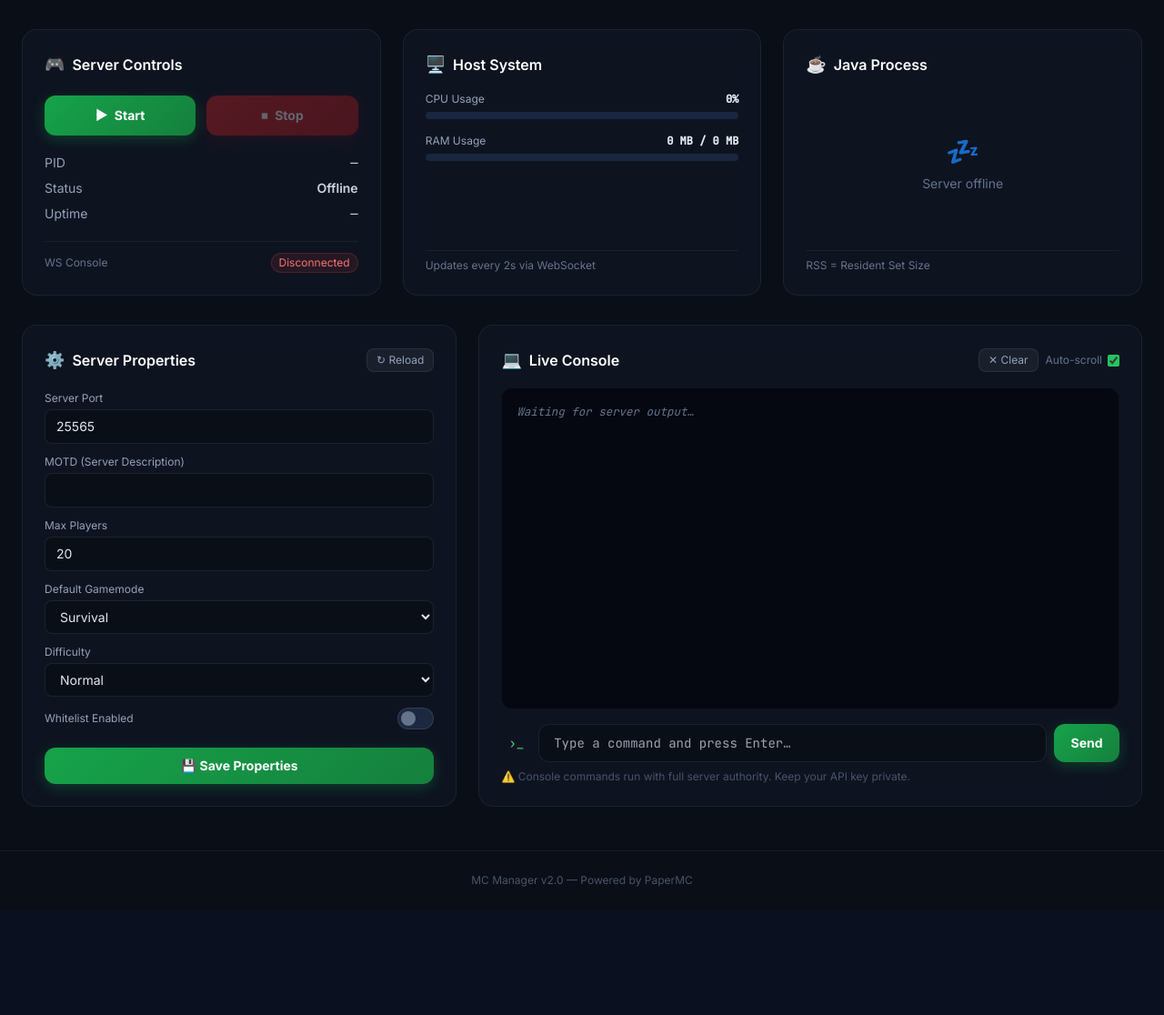
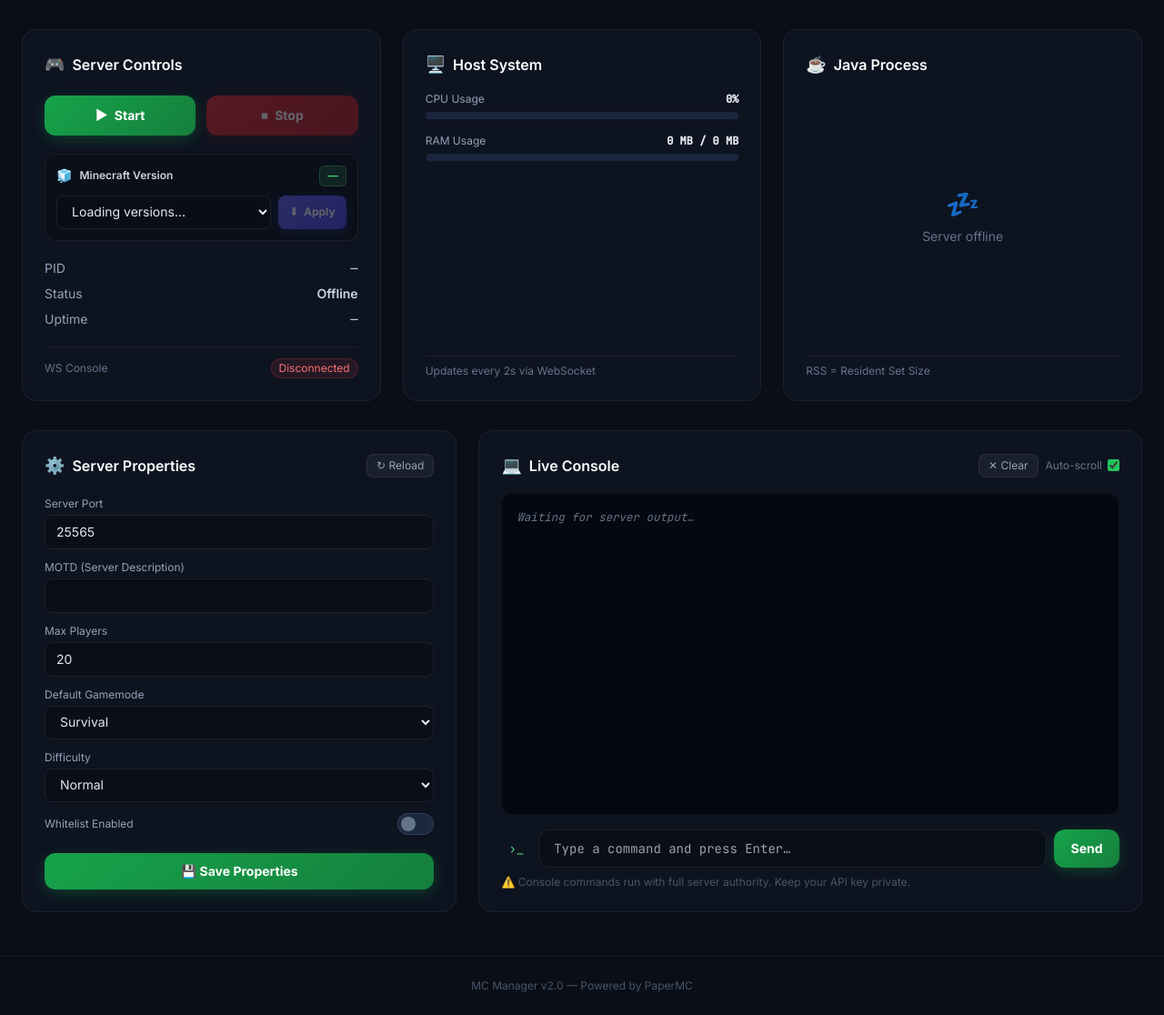
Before and after one commit to Hasboy15S/TamiVer, a FastAPI app: page / in a window 1280 px wide. Shown: the part 75-1191 px from the top of the page at 91% size. Before the commit the page ends 1050 px from the top, so only its background shows below. Run offline with FastAPI, Linux system fonts and the light colour scheme; parts of the project's set-up code (start-up, migrations or seed data) failed here and were passed over; some libraries are stand-ins or nearby versions.

Commit message:
feat: add Minecraft version selector (API + UI dropdown + auto-download)

```diff
--- a/main.py
+++ b/main.py
@@ -11,6 +11,8 @@ POST /api/server/stop           — Stop Minecraft server
 GET  /api/server/status         — Server status + uptime
 GET  /api/server/properties     — Read server.properties
 POST /api/server/properties     — Update server.properties
+GET  /api/server/versions       — List available MC versions
+POST /api/server/version        — Change MC version & download jar
 WS   /ws/console                — Real-time console I/O
 WS   /ws/metrics                — Live system metrics (2s interval)
 
@@ -189,6 +191,44 @@ async def api_set_properties(request: Request):
 
 
 # ---------------------------------------------------------------------------
+# Version management routes
+# ---------------------------------------------------------------------------
+
+@app.get("/api/server/versions", dependencies=[Depends(require_api_key)])
+async def api_get_versions():
+    """Return the current MC version and a list of all available PaperMC versions."""
+    return await server_manager.get_available_versions()
+
+
+@app.post("/api/server/version", dependencies=[Depends(require_api_key)])
+async def api_set_version(request: Request):
+    """
+    Change the Minecraft server version.
+    Server must be offline. Body: { "version": "1.21.4" }
+    Downloads the PaperMC jar for the requested version.
+    """
+    try:
+        body = await request.json()
+    except Exception:
+        raise HTTPException(status_code=400, detail="Request body must be valid JSON.")
+
+    version = body.get("version", "").strip() if isinstance(body, dict) else ""
+    if not version:
+        raise HTTPException(status_code=400, detail="Missing 'version' field.")
+
+    try:
+        result = await server_manager.change_version(version)
+        return result
+    except ValueError as exc:
+        raise HTTPException(status_code=400, detail=str(exc))
+    except RuntimeError as exc:
+        raise HTTPException(status_code=status.HTTP_409_CONFLICT, detail=str(exc))
+    except Exception as exc:
+        logger.exception("Failed to change version: %s", exc)
+        raise HTTPException(status_code=500, detail=f"Version change failed: {exc}")
+
+
+# ---------------------------------------------------------------------------
 # WebSocket: console
 # ---------------------------------------------------------------------------
 
--- a/templates/index.html
+++ b/templates/index.html
@@ -90,6 +90,33 @@
     .console-line.error { color: #f87171; }
     .console-line.info  { color: #60a5fa; }
     .console-line.done  { color: #4ade80; }
+
+    /* Version selector */
+    .version-section {
+      background: rgba(10, 14, 23, 0.6);
+      border: 1px solid rgba(255,255,255,0.06);
+      border-radius: 12px;
+      padding: 12px;
+    }
+    .version-badge {
+      display: inline-flex; align-items: center; gap: 4px;
+      padding: 2px 8px; border-radius: 6px; font-size: 0.7rem; font-weight: 600;
+      background: rgba(74,222,128,0.1); color: #4ade80;
+      border: 1px solid rgba(74,222,128,0.2);
+    }
+    .btn-version {
+      background: linear-gradient(135deg, #6366f1, #4f46e5);
+      box-shadow: 0 4px 15px rgba(99,102,241,0.3);
+      transition: all 0.2s;
+    }
+    .btn-version:hover:not(:disabled) {
+      background: linear-gradient(135deg, #818cf8, #6366f1);
+      box-shadow: 0 6px 20px rgba(99,102,241,0.5);
+      transform: translateY(-1px);
+    }
+    .btn-version:disabled { opacity: 0.35; cursor: not-allowed; transform: none; }
+    @keyframes spin { to { transform: rotate(360deg); } }
+    .spinner { animation: spin 0.8s linear infinite; display: inline-block; }
 
     /* Progress bars */
     .bar-track { background: rgba(36,51,86,0.6); border-radius: 9999px; overflow: hidden; }
@@ -248,6 +275,29 @@
           class="btn-danger flex-1 py-3 rounded-xl text-sm font-bold text-white flex items-center justify-center gap-2" disabled>
           <span>⏹</span> Stop
         </button>
+      </div>
+
+      <!-- Minecraft Version Selector -->
+      <div class="version-section space-y-2.5">
+        <div class="flex items-center justify-between">
+          <div class="flex items-center gap-2">
+            <span class="text-sm">🧊</span>
+            <span class="text-xs font-semibold text-slate-300">Minecraft Version</span>
+          </div>
+          <span id="current-version-badge" class="version-badge">—</span>
+        </div>
+        <div class="flex gap-2">
+          <select id="mc-version-select" class="field-input flex-1 rounded-lg px-3 py-2 text-sm">
+            <option value="" disabled selected>Loading versions…</option>
+          </select>
+          <button id="btn-change-version"
+            class="btn-version px-3 py-2 rounded-lg text-xs font-bold text-white flex items-center gap-1.5"
+            disabled>
+            <span id="version-btn-icon">⬇</span>
+            <span id="version-btn-text">Apply</span>
+          </button>
+        </div>
+        <p id="version-download-status" class="text-xs text-slate-500 hidden"></p>
       </div>
 
       <!-- Quick info -->
@@ -551,10 +601,17 @@ document.addEventListener('DOMContentLoaded', () => {
   document.getElementById('save-props-btn').addEventListener('click', saveProperties);
   document.getElementById('reload-props-btn').addEventListener('click', loadProperties);
 
+  // Version selector
+  document.getElementById('btn-change-version').addEventListener('click', changeVersion);
+  document.getElementById('mc-version-select').addEventListener('change', () => {
+    document.getElementById('btn-change-version').disabled = false;
+  });
+
   // Kick everything off
   startPolling();
   connectMetricsWs();
   loadProperties();
+  loadVersions();
 });
 
 // ═══════════════════════════════════════════════════════════════════
@@ -891,6 +948,101 @@ async function saveProperties() {
 }
 
 // ═══════════════════════════════════════════════════════════════════
+// Version Management
+// ═══════════════════════════════════════════════════════════════════
+async function loadVersions() {
+  if (!apiKey) return;
+  try {
+    const data = await apiFetch('/api/server/versions');
+    const select = document.getElementById('mc-version-select');
+    const badge = document.getElementById('current-version-badge');
+
+    // Update current version badge
+    badge.textContent = data.current || '—';
+
+    // Populate dropdown
+    select.innerHTML = '';
+    const placeholder = document.createElement('option');
+    placeholder.value = '';
+    placeholder.disabled = true;
+    placeholder.selected = true;
+    placeholder.textContent = '— Select version —';
+    select.appendChild(placeholder);
+
+    for (const ver of data.versions) {
+      const opt = document.createElement('option');
+      opt.value = ver;
+      opt.textContent = ver;
+      // Mark current version
+      if (ver === data.current) {
+        opt.textContent = `${ver} (current)`;
+        opt.style.color = '#4ade80';
+      }
+      select.appendChild(opt);
+    }
+
+    document.getElementById('btn-change-version').disabled = true;
+  } catch (e) {
+    console.warn('Failed to load versions:', e.message);
+  }
+}
+
+async function changeVersion() {
+  if (!apiKey) { showToast('Set an API key first.', 'error'); return; }
+
+  const select = document.getElementById('mc-version-select');
+  const version = select.value;
+  if (!version) { showToast('Select a version first.', 'error'); return; }
+
+  // Check if server is running
+  if (currentStatus === 'Running' || currentStatus === 'Starting') {
+    showToast('Stop the server before changing version.', 'error');
+    return;
+  }
+
+  const btn = document.getElementById('btn-change-version');
+  const btnIcon = document.getElementById('version-btn-icon');
+  const btnText = document.getElementById('version-btn-text');
+  const statusEl = document.getElementById('version-download-status');
+
+  // Show loading state
+  btn.disabled = true;
+  btnIcon.textContent = '⟳';
+  btnIcon.className = 'spinner';
+  btnText.textContent = 'Downloading…';
+  statusEl.textContent = `Downloading PaperMC ${version}… This may take a moment.`;
+  statusEl.classList.remove('hidden');
+
+  try {
+    const result = await apiFetch('/api/server/version', {
+      method: 'POST',
+      body: JSON.stringify({ version }),
+    });
+    showToast(result.message, 'success');
+    addConsoleLine(`[MC Manager] ${result.message}`, 'done');
+    statusEl.textContent = `✅ Version ${version} ready.`;
+    statusEl.style.color = '#4ade80';
+
+    // Refresh version list
+    await loadVersions();
+  } catch (e) {
+    showToast(`Version change failed: ${e.message}`, 'error');
+    statusEl.textContent = `❌ Failed: ${e.message}`;
+    statusEl.style.color = '#f87171';
+  } finally {
+    btnIcon.textContent = '⬇';
+    btnIcon.className = '';
+    btnText.textContent = 'Apply';
+    btn.disabled = false;
+    // Hide status after 8 seconds
+    setTimeout(() => {
+      statusEl.classList.add('hidden');
+      statusEl.style.color = '';
+    }, 8000);
+  }
+}
+
+// ═══════════════════════════════════════════════════════════════════
 // Toast notifications
 // ═══════════════════════════════════════════════════════════════════
 let toastTimer = null;
```
Also changed, not shown: core/config.py (+36 -0 lines), core/server_manager.py (+87 -1 lines).
